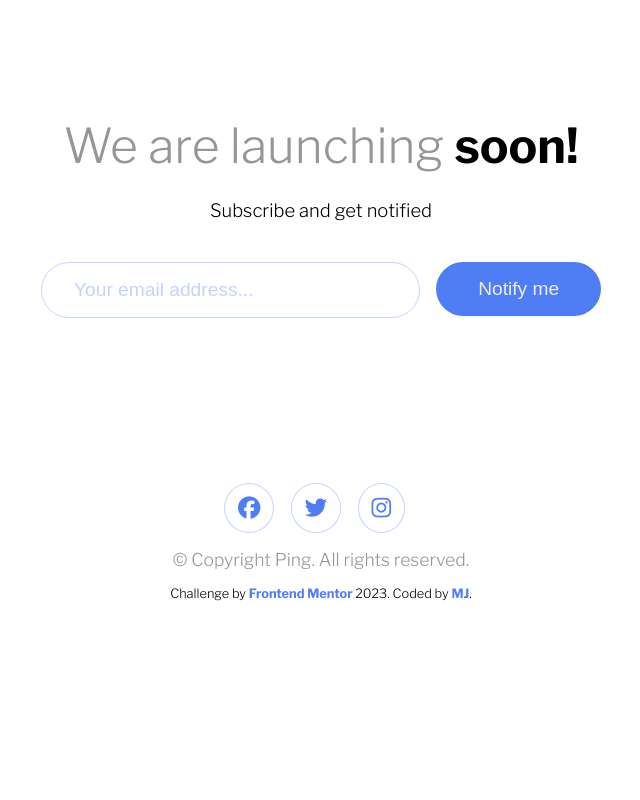
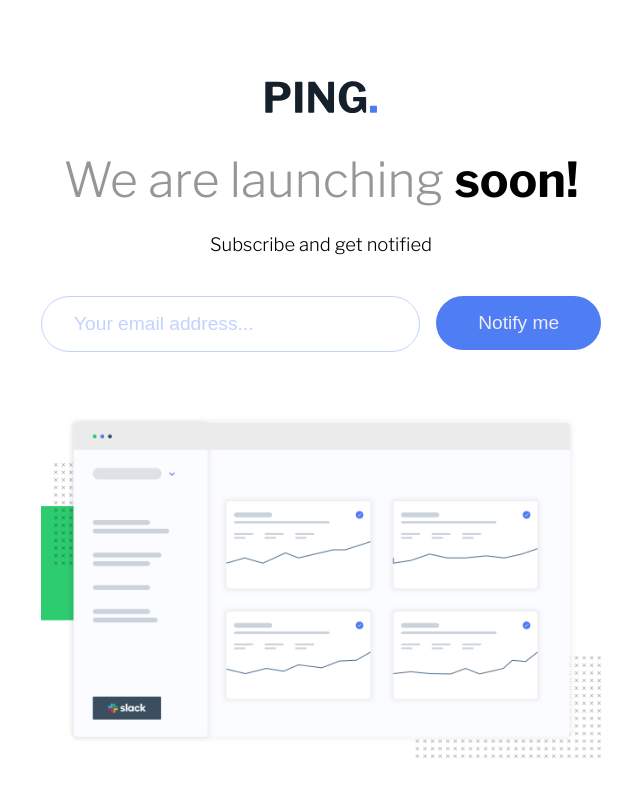
Before and after one commit to Mooonika90/ping-single-column-coming-soon-page, a plain HTML site: page index.html in a window 1280 px wide. Shown: the top 800 px of the page, without its empty margins (319-959 px from the left). Drawn offline with nearby package versions, Linux system fonts and the light colour scheme; the site is published under a folder, as on GitHub Pages, so addresses that start at the root find nothing.

Commit message:
Update index.html

```diff
--- a/index.html
+++ b/index.html
@@ -21,7 +21,7 @@
 
 <body>
   <main class="wrapper">
-    <img class="logo" src="/images/logo.svg" alt="">
+    <img class="logo" src="images/logo.svg" alt="">
     <h1 class="title"> We are launching <span class="title-bold">soon!</span></h1>
     <p class="text"> Subscribe and get notified</p>
     <div class="input-box">
@@ -31,7 +31,7 @@
       </div>
       <button class="btn">Notify me</button>
     </div>
-    <img class="chart" src="/images/illustration-dashboard.png" alt="">
+    <img class="chart" src="images/illustration-dashboard.png" alt="">
 
   </main>
 
```
